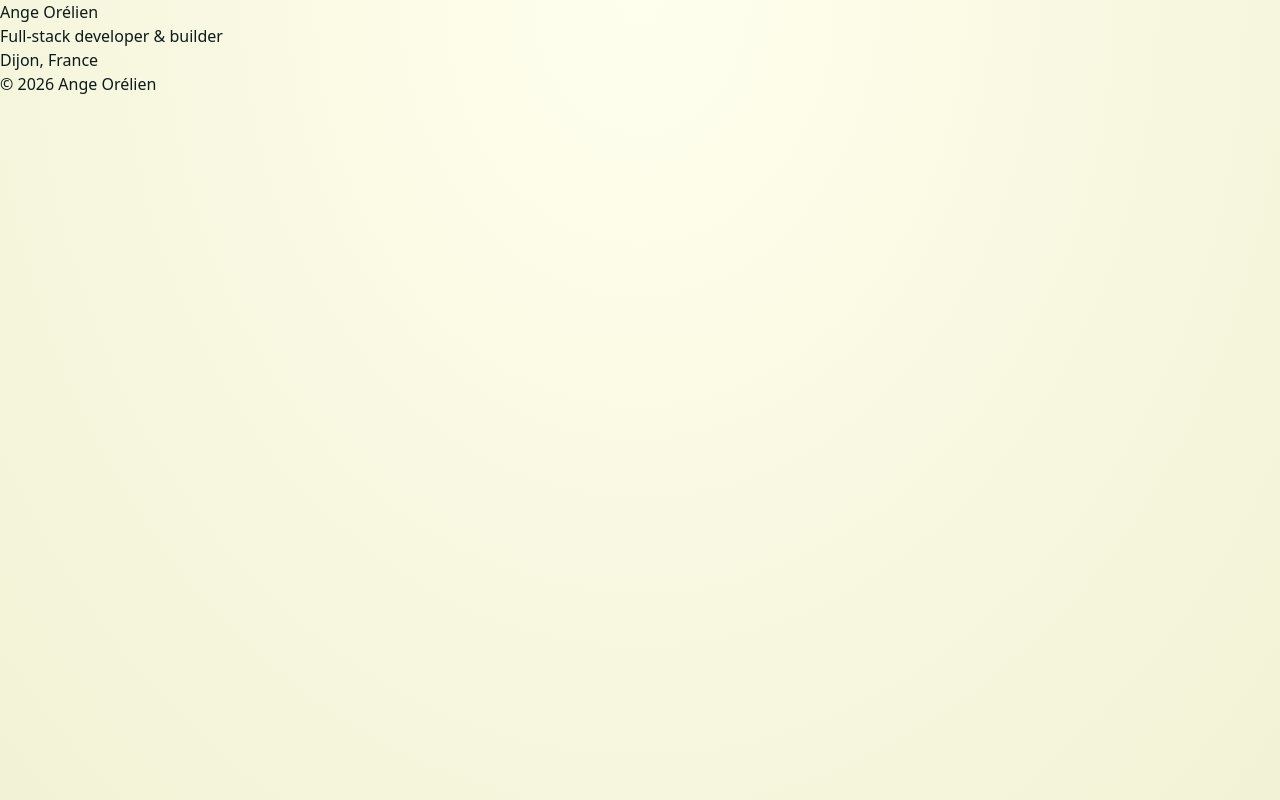
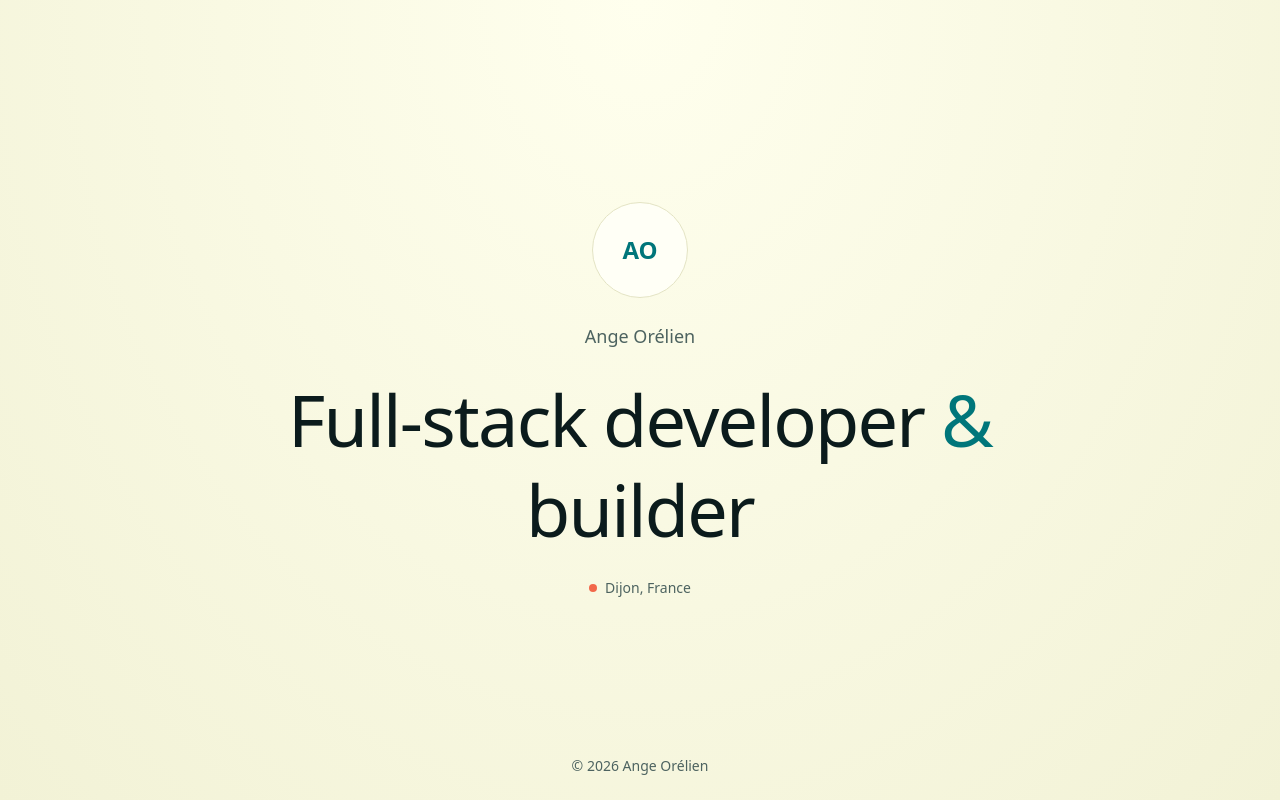
Before and after one commit to ange-astery/portfolio, a React (Vite) app: page / in a window 1280 px wide. Built offline with nearby package versions, Linux system fonts and the light colour scheme.

Commit message:
style(hero): center and style Hero section

```diff
--- a/src/components/Hero.jsx
+++ b/src/components/Hero.jsx
@@ -5,11 +5,26 @@ function Hero() {
     const year = new Date().getFullYear()
 
     return (
-        <section>
-            <p>{name}</p>
-            <h1>Full-stack developer & builder</h1>
+        <section className="relative flex min-h-screen flex-col items-center justify-center gap-6 px-6 text-center">
+            <div
+                aria-hidden="true"
+                className="flex h-24 w-24 items-center justify-center rounded-full border border-line bg-surface text-2xl font-semibold text-primary-700 dark:text-primary-400"
+            >
+                AO
+            </div>
+
+            <p className="text-lg text-muted">{name}</p>
+
+            <h1 className="max-w-3xl text-5xl leading-tight font-medium tracking-tight text-fg sm:text-6xl md:text-7xl">
+                Full-stack developer{' '}
+                <span className="text-primary-700 dark:text-primary-400">&</span> builder
+            </h1>
+
             <Status />
-            <p>© {year} {name}</p>
+
+            <p className="absolute bottom-6 text-sm text-muted">
+                © {year} {name}
+            </p>
         </section>
     )
 }
--- a/src/components/Status.jsx
+++ b/src/components/Status.jsx
@@ -1,5 +1,10 @@
 function Status() {
-    return <p>Dijon, France</p>
+    return (
+        <p className="flex items-center gap-2 text-sm text-muted">
+            <span aria-hidden="true" className="h-2 w-2 rounded-full bg-secondary-500" />
+            Dijon, France
+        </p>
+    )
 }
 
 export default Status
```
